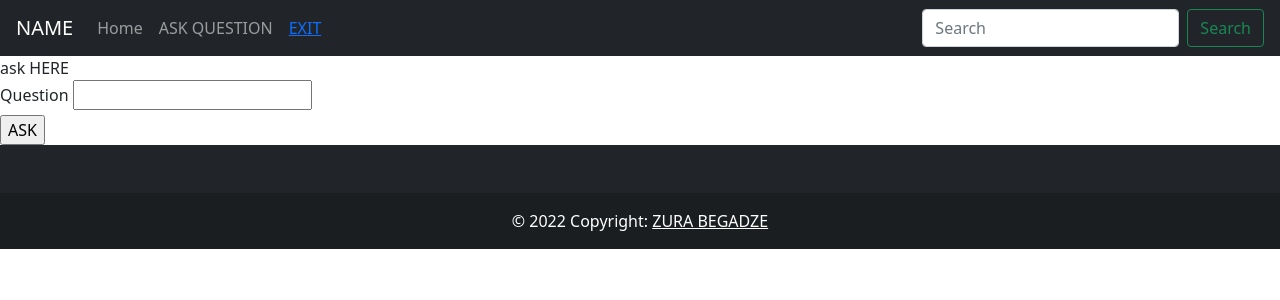
After one commit to papitokarlo/GeorgiaFlow, a Flask app: page /question in a window 1280 px wide. The commit adds this page. Shown: the top 300 px of the page. Run offline with Flask 2, Linux system fonts and the light colour scheme; a user stored in the database is signed in; some libraries are stand-ins or nearby versions.

Commit message:
added ask question, user post some question

```diff
--- a/auth/__init__.py
+++ b/auth/__init__.py
@@ -1,7 +1,7 @@
 from view import app, db, migrate
 from flask_login import LoginManager
 from flask_admin import Admin
-
+# from questions.models import Question
 
 login_manager = LoginManager()
 login_manager.init_app(app)
--- a/auth/models.py
+++ b/auth/models.py
@@ -3,7 +3,7 @@ from flask_login import UserMixin
 from werkzeug.security import generate_password_hash, check_password_hash
 from datetime import datetime
 from flask_admin.contrib.sqla import ModelView
-
+from questions.models import Question
 
 class Users(db.Model, UserMixin):
 
@@ -14,6 +14,7 @@ class Users(db.Model, UserMixin):
     email = db.Column(db.String(100), nullable = False, unique = True, index=True)
     date_add = db.Column(db.DateTime, default = datetime.utcnow())
     password_hash = db.Column(db.String(128))
+    posts = db.relationship('Question', backref='poster')
 
     def __init__(self, fullname, email, date_add, password_hash):
         self.fullname = fullname
@@ -27,6 +28,8 @@ class Users(db.Model, UserMixin):
 
 admin.add_view(ModelView(Users, db.session))
 
+
+
 # new = Users("zura befadze", "begadze.zy@gmail.com", datetime.utcnow(), "kasndansda")
 # db.drop_all()
 # db.create_all()
--- /dev/null
+++ b/questions/__init__.py
@@ -0,0 +1,5 @@
+from view import app, db, migrate
+from auth import login_manager
+from flask_login import login_required
+
+from questions import views
--- /dev/null
+++ b/questions/forms.py
@@ -0,0 +1,9 @@
+from flask_wtf import FlaskForm
+from wtforms import  StringField, SubmitField
+from .models import Question
+from wtforms.validators import Length
+
+class questionForm(FlaskForm):
+
+    question = StringField('Question', [Length(min=10, max=500)])
+    ask = SubmitField("ASK")
--- /dev/null
+++ b/questions/views.py
@@ -0,0 +1,20 @@
+from flask import Flask, render_template, flash, redirect, url_for
+from questions import app, login_manager, login_required, db
+from flask_login import current_user
+from .models import Question
+from .forms import questionForm
+
+@app.route('/question', methods=['GET', 'POST'])
+@login_required
+def question():
+    form = questionForm()
+    if form.validate_on_submit():
+        poster = current_user.id
+        print(poster)
+        question = Question(form.question.data, poster)
+
+        db.session.add(question)
+        db.session.commit()
+        flash('posted succesfuly')
+        return redirect(url_for('index'))
+    return render_template('question.html', form=form)
--- a/run.py
+++ b/run.py
@@ -1,5 +1,6 @@
 from view import app
 from auth import app
+from questions import app
 
 
 if __name__ == '__main__':
--- a/templates/base.html
+++ b/templates/base.html
@@ -21,14 +21,17 @@
       <div class="collapse navbar-collapse" id="navbarSupportedContent">
         <ul class="navbar-nav mr-auto">
           <li class="nav-item">
-            <a class="nav-link" href="{{ url_for('index') }}">თავფურცელი</a>
+            <a class="nav-link" href="{{ url_for('index') }}">Home</a>
+          </li>
+          <li class="nav-item">
+            <a class="nav-link" href="{{ url_for('question') }}">ASK QUESTION</a>
           </li>
           {% if current_user.is_authenticated %}
-          <li class="nav-link"><a href="{{ url_for('logout') }}">გამოსვლა</a></li>
+          <li class="nav-link"><a href="{{ url_for('logout') }}">EXIT</a></li>
           {% else %}
-          <li class="nav-link"><a href="{{ url_for('login') }}">შესვლა</a></li>
+          <li class="nav-link"><a href="{{ url_for('login') }}">ENTER</a></li>
           <li class="nav-link">
-            <a href="{{ url_for('register') }}">რეგისტრაცია</a>
+            <a href="{{ url_for('register') }}">REGISTRATION</a>
           </li>
           {% endif %}
         </ul>
--- /dev/null
+++ b/templates/question.html
@@ -0,0 +1,13 @@
+{% extends 'base.html' %}
+{%block title%}ask-question{%endblock%}
+{% block content %}
+    <div>
+        ask HERE
+    </div>
+
+    <form method="POST">
+        {{ form.hidden_tag() }}
+        {{ form.question.label }} {{ form.question() }}<br />
+        {{ form.ask()}}
+    </form>
+{% endblock %}
```
Also changed, not shown: migrations/versions/41fbce1e16cb_.py (added, +30 -0 lines), migrations/versions/62bc146eeddc_.py (added, +28 -0 lines), migrations/versions/cefb5664f81b_questionusre.py (added, +30 -0 lines), questions/models.py (added, +23 -0 lines), view/ufp.db.
